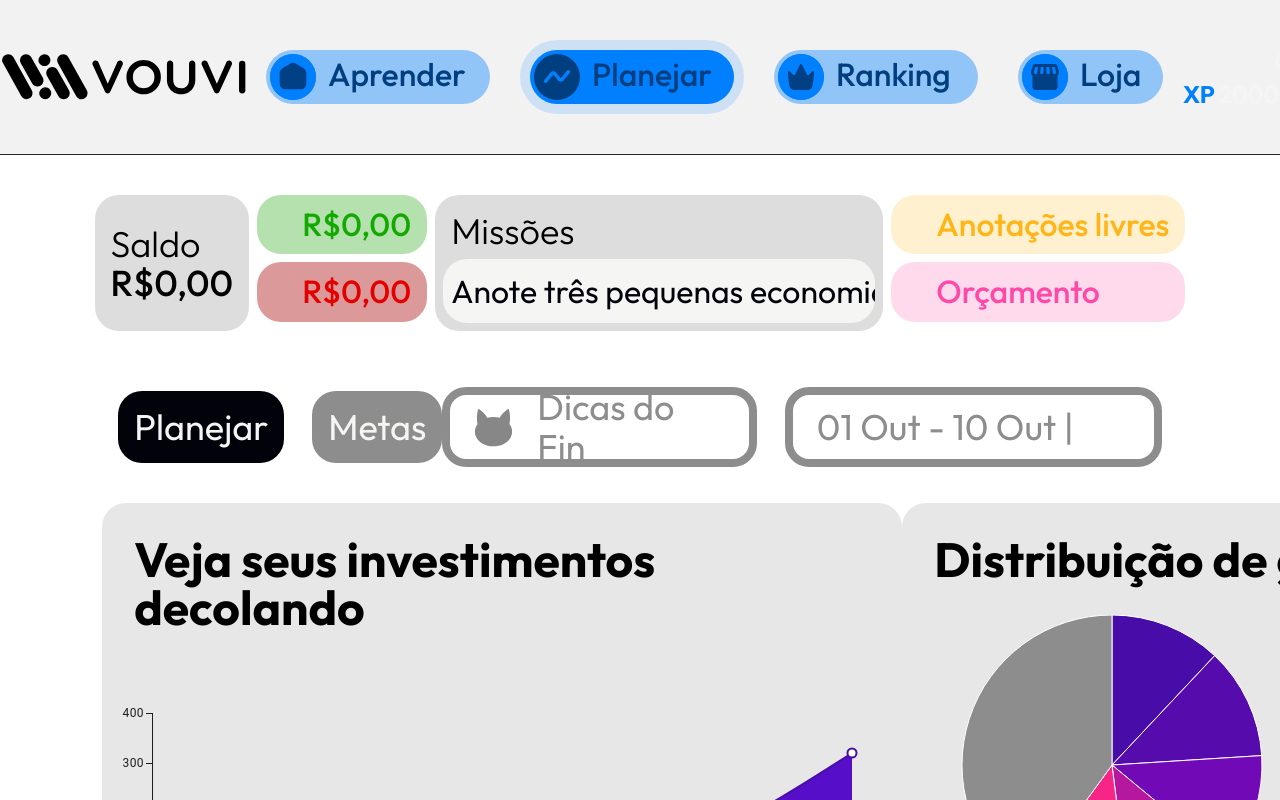
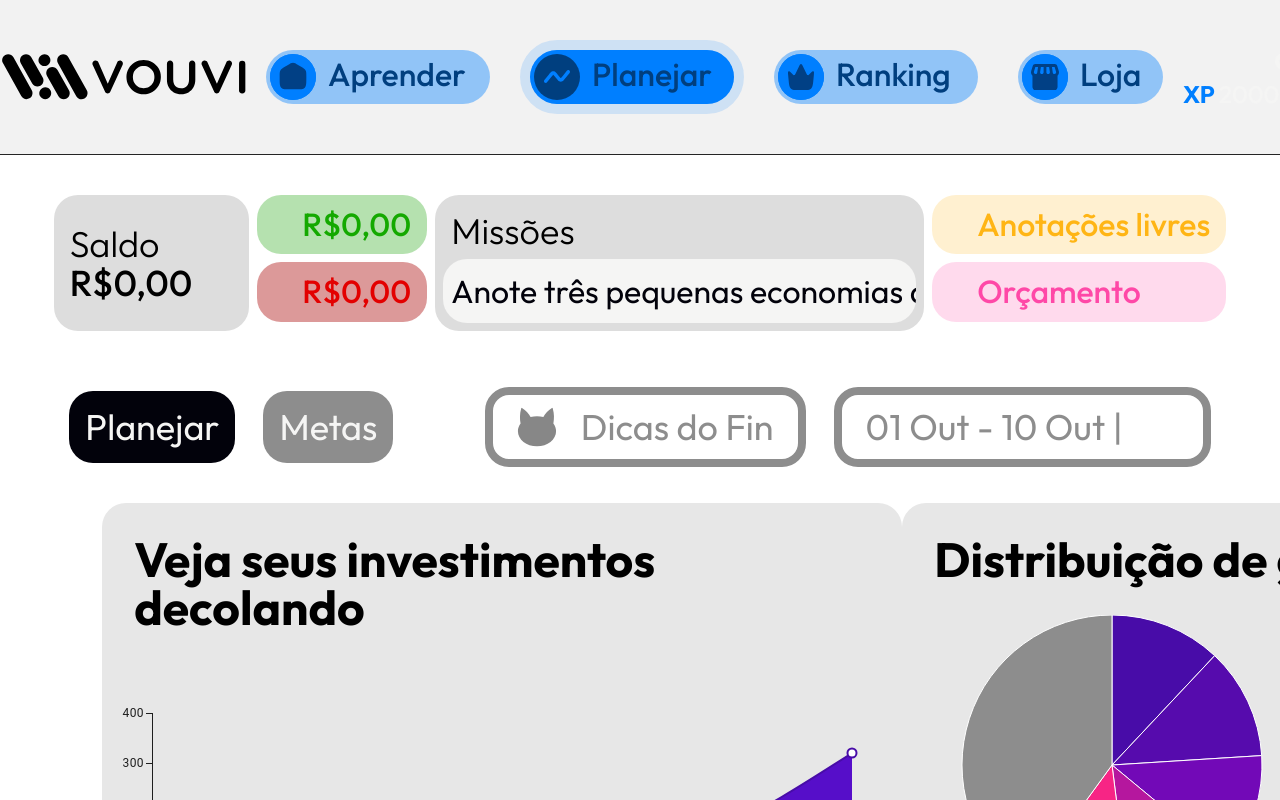
Before and after one commit to yanrafael/vouvi-frontend-client, a React (Vite) app: page /planning in a window 1280 px wide. Shown: the top 800 px of the page. Built offline with nearby package versions, Linux system fonts and the light colour scheme; some icons are missing.

Commit message:
Update Top component to use full width for sections for better layout consistency

```diff
--- a/src/components/pages/Planning/Top.jsx
+++ b/src/components/pages/Planning/Top.jsx
@@ -21,7 +21,7 @@ function Top({ onClick, onClick2 }) {
 
   return (
     <div>
-      <section className="flex w-11/12 m-auto gap-2 mt-10 justify-center">
+      <section className="flex w-full m-auto gap-2 mt-10 justify-center">
         <div className=" py-4 px-4 w-2/12 bg-[#DDDDDD] dark:bg-black dark:text-white leading-[1.1] rounded-md flex flex-col justify-center whitespace-nowrap">
           <p className="text-[36px] font-light">Saldo</p>
           <h1 className="text-[36px] font-medium">R${convertFloat(balance)}</h1>
@@ -57,7 +57,7 @@ function Top({ onClick, onClick2 }) {
         </div>
       </section>
 
-      <section className="w-11/12 m-auto mt-10 p-4 rounded-md flex justify-between items-center">
+      <section className="w-full m-auto mt-10 p-4 rounded-md flex justify-between items-center">
         <div className="flex gap-7">
           <button
             onClick={() => handleClick(0)}
```
